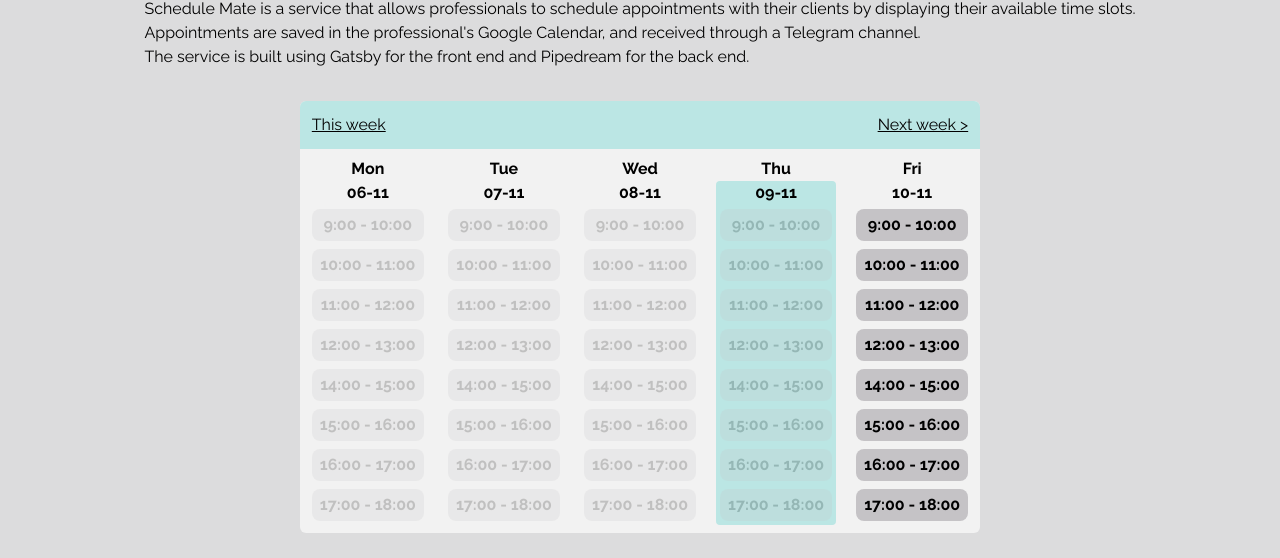
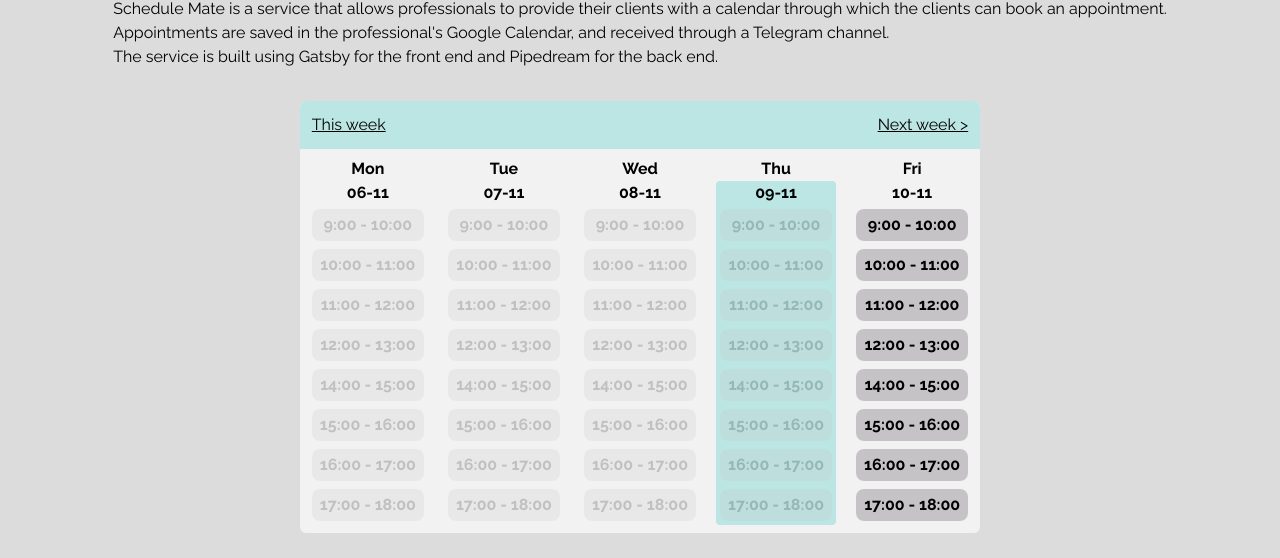
Before and after one commit to Mirkotorrisi/schedule-mate, a Gatsby site: page / in a window 1280 px wide. Shown: the part 131-689 px from the top of the page. Built offline with nearby package versions, Linux system fonts and the light colour scheme; Gatsby itself is replaced by a stand-in of ours; no server answers.

Commit message:
Updated service description

```diff
--- a/src/pages/index.tsx
+++ b/src/pages/index.tsx
@@ -12,9 +12,9 @@ const IndexPage: React.FC<PageProps> = () => {
       <div className="mb-8">
         <h1 className="text-left text-2xl lg:text-8xl mb-4">Schedule mate</h1>
         <p>
-          Schedule Mate is a service that allows professionals to schedule
-          appointments with their clients by displaying their available time
-          slots.
+          Schedule Mate is a service that allows professionals to provide their
+          clients with a calendar through which the clients can book an
+          appointment.
         </p>
         <p>
           {" "}
```
Also changed, not shown: README.md.
